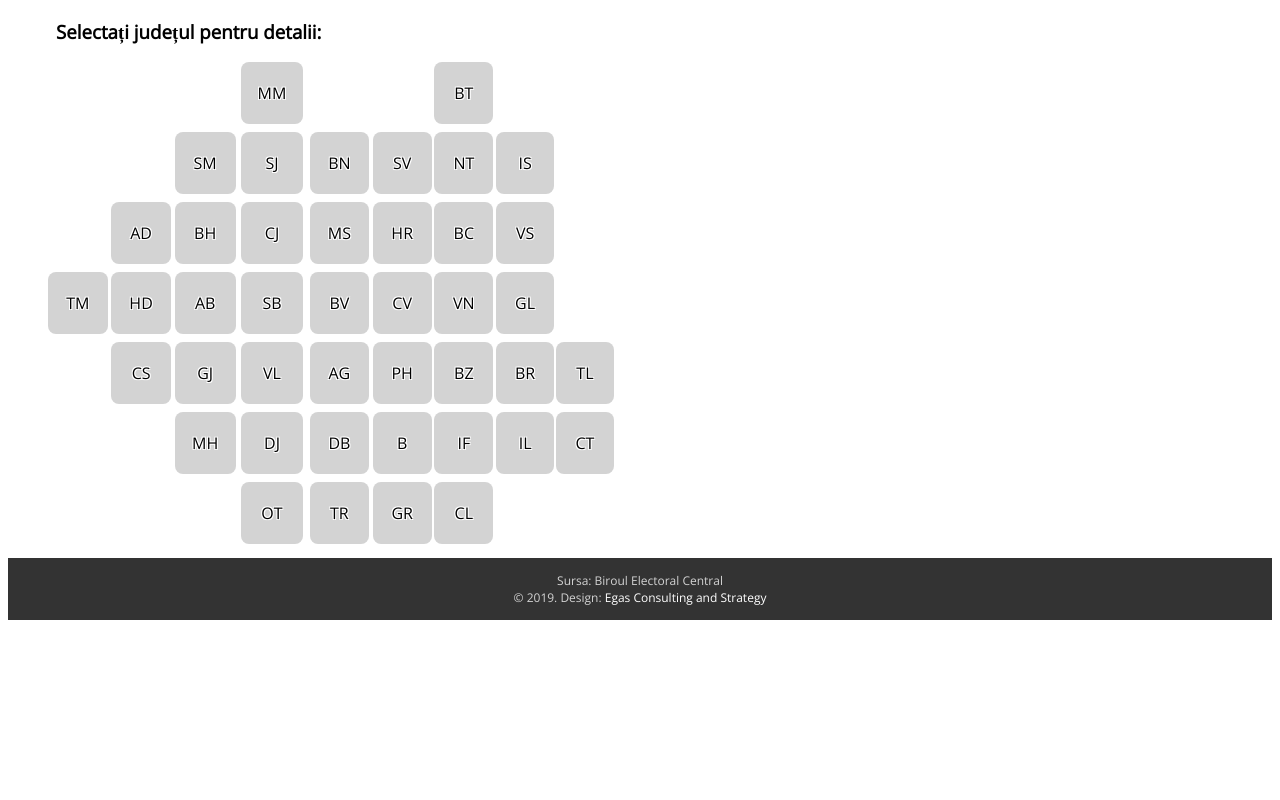
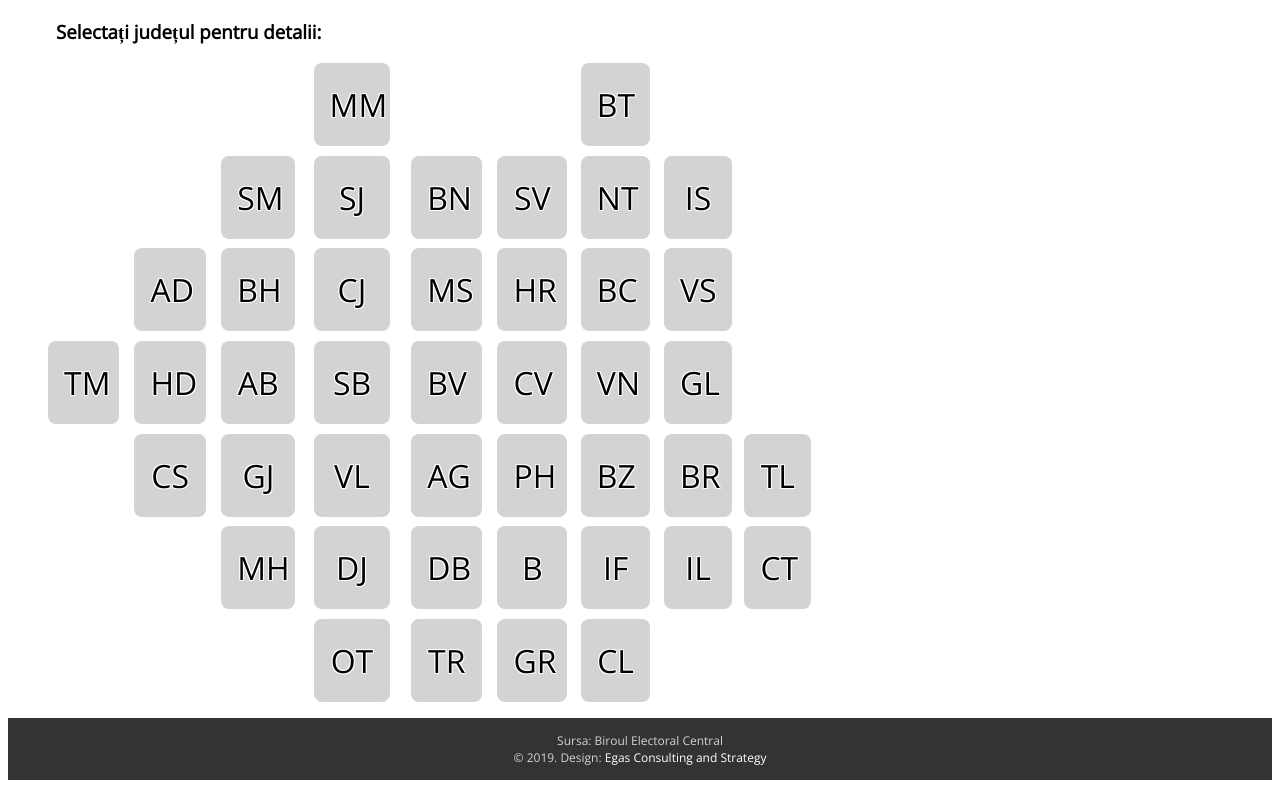
Before and after one commit to amvotat/amvotat.github.io, a plain HTML site: page index.html in a window 1280 px wide. Drawn offline with nearby package versions, Linux system fonts and the light colour scheme; a script that the page names is missing.

Commit message:
Update styles.css

```diff
--- a/assets/css/styles.css
+++ b/assets/css/styles.css
@@ -53,7 +53,7 @@ a:hover {
   grid-gap: 0.5rem;
   list-style-type: none;
   width: 240px;
-  height: 480px;
+  height: 640px;
   align-items: center;
 }
 
@@ -66,6 +66,7 @@ a:hover {
     1px -1px 0 #fff,
     -1px 1px 0 #fff,
      1px 1px 0 #fff;
+
 }
 #empty {
     border: 0px;
@@ -79,6 +80,7 @@ a:hover {
   background-color: lightgray;
   border-radius: .5rem;
   color: black;
+  font-size: 2rem;
 }
 
 /* footer */
```
